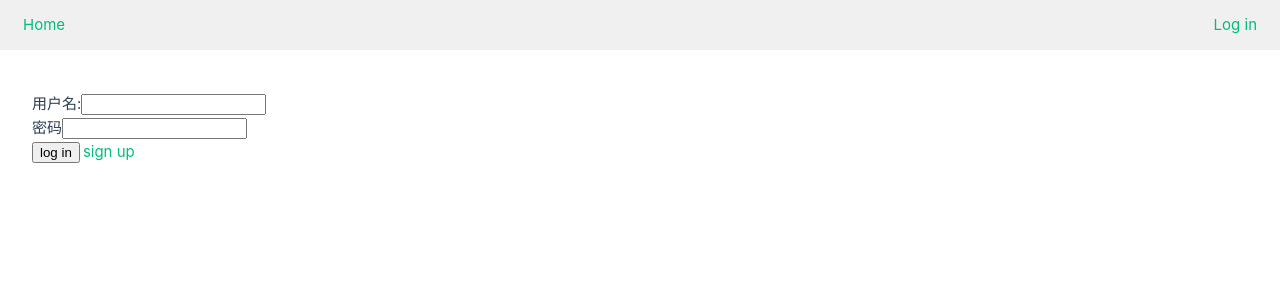
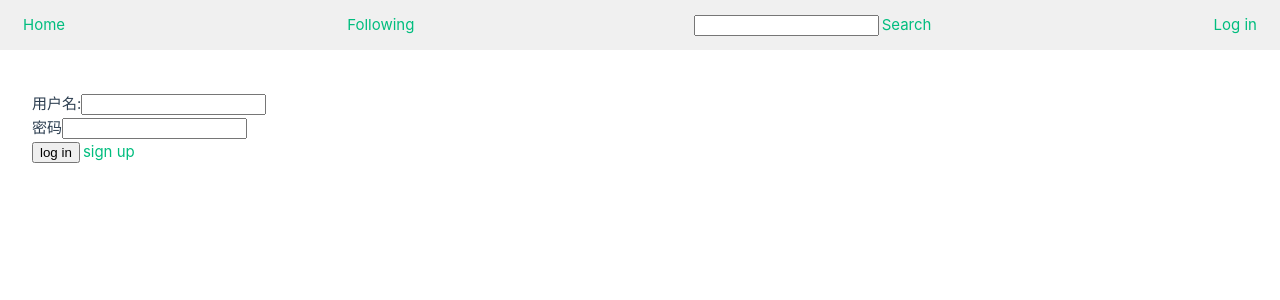
Before and after one commit to twinfox163/SE-project, a Vue app in the folder FrontEnd/: page /login in a window 1280 px wide. Shown: the top 300 px of the page. Built offline with nearby package versions, Linux system fonts and the light colour scheme.

Commit message:
搜索功能

```diff
--- a/FrontEnd/src/App.vue
+++ b/FrontEnd/src/App.vue
@@ -1,22 +1,32 @@
 <script setup>
+  import { computed, ref } from 'vue';
   import { RouterLink, RouterView } from 'vue-router'
   import { g_data } from './store';
   import Cookies from 'js-cookie';
   import router from './router';
   const logout=()=>{
-      Cookies.set('username','');
-      g_data.username = '';
+      Cookies.set('token','');
+      g_data.token = '';
       router.push('/login');
   }
+  const search_item = ref("");
+  const search_link = computed(()=>{
+    if(search_item.value!=0)return search_item.value;
+    else return " ";
+  })
 </script>
 
 <template>
   <div class="app-container">
     <nav class="navbar">
       <router-link to="/">Home</router-link>
-      <router-link v-if="g_data.username==''" to="/login">Log in</router-link>
+      <router-link to="/following">Following</router-link>
+      <span>
+        <input type="text" v-model="search_item">
+        <router-link :to="{name:'Space',params:{username:search_link}}">Search</router-link>
+      </span>
+      <router-link v-if="g_data.token==''" to="/login">Log in</router-link>
       <button v-else @click="logout()">Log out</button>
-
     </nav>
     <div class="router-container">
       <RouterView />
--- /dev/null
+++ b/FrontEnd/src/components/SpaceViewProfile.vue
@@ -0,0 +1,30 @@
+<script setup>
+    import SpaceViewRepo from '@/components/SpaceViewRepo.vue'
+    import { useRouter } from 'vue-router';
+    const router = useRouter();
+    const props = defineProps({
+        profile: Object
+    })
+    const route_to_repo=(repo_name)=>{
+        router.push({name:'Repo',params:{username:props.profile.username,name:repo_name}});
+    }
+</script>
+
+<template>
+    <div>
+        <h1>
+            {{ profile.username }}'s <br> Repositories
+        </h1>
+
+        <div>
+            <SpaceViewRepo v-for="repo in profile.stores" :key="repo.name"
+            :item="repo" @click="route_to_repo(repo.name)"/>
+        </div>
+    </div>
+</template>
+
+<style scoped>
+h1 {
+  margin-bottom: 16px;
+}
+</style>
--- /dev/null
+++ b/FrontEnd/src/components/SpaceViewRepo.vue
@@ -0,0 +1,30 @@
+<script setup>
+    const props =defineProps({
+        item:Object
+    })
+</script>
+
+<template>
+    <div class = "repository-item">
+        <h3>{{item.name}}</h3>
+    </div>
+</template>
+
+<style scoped>
+.repository-item {
+  border: 1px solid #ccc;
+  padding: 16px;
+  margin-bottom: 16px;
+  border-radius: 4px;
+}
+.repository-item h3 {
+  margin: 0 0 3px 0;
+}
+.repository-item p {
+  margin: 4px 0;
+}
+.repository-item a {
+  color: #0366d6;
+  text-decoration: none;
+}
+</style>
--- a/FrontEnd/src/router/index.js
+++ b/FrontEnd/src/router/index.js
@@ -10,7 +10,7 @@ const router = createRouter({
       component: () => import('@/views/HomeView.vue'),
       beforeEnter: (to, from, next) => {
         // 在进入 /dashboard 路由前进行验证
-        if (Cookies.get('username')&&Cookies.get('username')!='') {
+        if (Cookies.get('token')&&Cookies.get('token')!='') {
           next(); // 继续进入目标路由
         } else {
           next('/login'); // 未认证，跳转到登录页
@@ -35,6 +35,21 @@ const router = createRouter({
       name: 'Log in',
       component: () => import('@/views/LogInView.vue')
     },
+    {
+      path: '/space/:username',
+      name: 'Space',
+      component: ()=> import('@/views/SpaceView.vue')
+    },
+    {
+      path: '/space/:username/:name',
+      name: 'Repo',
+      component: ()=> import('@/views/RepoView.vue')
+    },
+    {
+      path: '/following',
+      name: 'Follow',
+      component: ()=> import('@/views/FollowView.vue')
+    },
   ]
 })
 
--- a/FrontEnd/src/store.js
+++ b/FrontEnd/src/store.js
@@ -6,6 +6,6 @@ export const g_data = reactive({
     file_url:null,
     cur_url:null,
     add_repo_flag:false,
-    username:'',
+    token:'',
     cur_show:'',
 })
--- /dev/null
+++ b/FrontEnd/src/views/FollowView.vue
@@ -0,0 +1,9 @@
+<script setup>
+
+</script>
+
+<template>
+    <div>
+
+    </div>
+</template>
--- a/FrontEnd/src/views/HomeView.vue
+++ b/FrontEnd/src/views/HomeView.vue
@@ -12,18 +12,18 @@
 
     //用户主页数据
     const profile=reactive({
-        username:Cookies.get('username')||0,
+        username:Cookies.get('token')||0,
         repositories:[]
     })
     //初始化
     onMounted(()=>{
-        g_data.username = Cookies.get('username');
+        g_data.token = Cookies.get('token');
         g_data.repo_url = null;
         g_data.file_url = null;
         g_data.dir_url = null;
         g_data.cur_url = null;
         file_content.value = null;
-        profile.username=Cookies.get('username')||0;
+        profile.username=Cookies.get('token')||0;
         if(profile.username){
             const url=import.meta.env.VITE_API_BASE_URL+'/stores';
             const params={params:{username:profile.username}};
@@ -119,7 +119,7 @@
         }
     }
     const target_history = computed(()=>{
-        return target_repo.value[0].histories;
+        return target_repo.value[0].history;
     })
 </script>
 
--- a/FrontEnd/src/views/LogInView.vue
+++ b/FrontEnd/src/views/LogInView.vue
@@ -22,7 +22,7 @@
             const {status,data}=response;
             console.log(response);
             if(data){
-                Cookies.set('username',username.value);
+                Cookies.set('token',username.value);
                 router.push('/');
             }else{
                 alert('登录失败');
--- /dev/null
+++ b/FrontEnd/src/views/RepoView.vue
@@ -0,0 +1,9 @@
+<script setup>
+
+</script>
+
+<template>
+    <div>
+
+    </div>
+</template>
--- /dev/null
+++ b/FrontEnd/src/views/SpaceView.vue
@@ -0,0 +1,49 @@
+<script setup>
+    import { onMounted,reactive,ref, watch } from 'vue';
+    import { useRoute } from 'vue-router';
+    import axios from 'axios';
+    import SpaceViewProfile from '@/components/SpaceViewProfile.vue'
+    const route = useRoute();
+    const username = ref("");
+    const l_data=reactive({
+        exist:false,
+        user_data:{}
+    })
+    //初始
+    onMounted(()=>{
+        username.value = route.params.username;
+        load_repo();
+    })
+    watch(()=>route.params.username,()=>{
+        username.value = route.params.username;
+        load_repo();
+    })
+    const load_repo=()=>{
+        if(username.value.trim!=""){
+            const url=import.meta.env.VITE_API_BASE_URL+'/search_user';
+            const params={params:{username:username.value}};
+            console.log(url,params);
+            axios.get(url,params).then(response=>{
+                const {status,data}=response;
+                console.log(response);
+                if(data!=null){
+                    l_data.exist=true;
+                    l_data.user_data=data;
+                }else{
+                    l_data.exist=false;
+                }
+            })
+        }
+    }
+</script>
+
+<template>
+    <div>
+        <div v-if="l_data.exist">
+            <SpaceViewProfile :profile="l_data.user_data"/>
+        </div>
+        <div v-else>
+            用户{{ username }}不存在
+        </div>
+    </div>
+</template>
```
